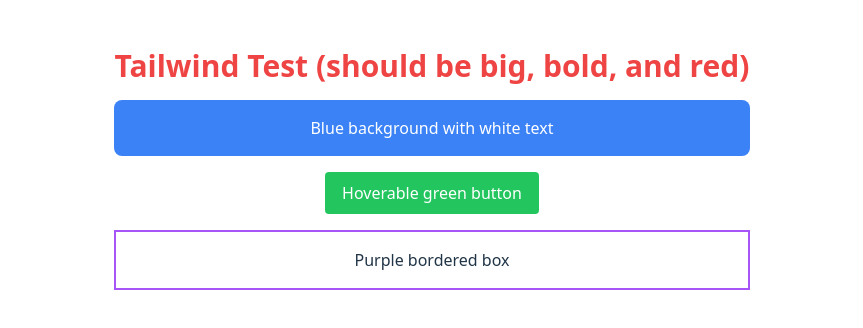
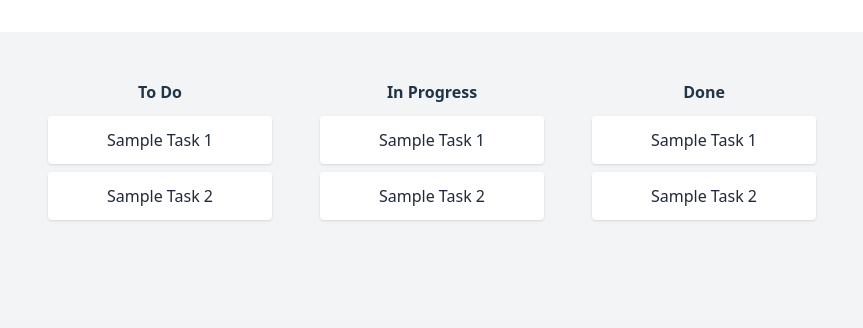
Before and after one commit to dahlia276/Task-Manager, a Vue app: page / in a window 1280 px wide. Shown: the top 328 px of the page, without its empty margins (208-1071 px from the left). Built offline with nearby package versions, Linux system fonts and the light colour scheme.

Commit message:
feat: update app.vue

```diff
--- a/src/App.vue
+++ b/src/App.vue
@@ -1,24 +1,11 @@
 <script setup lang="ts">
-
+import Board from './components/Board.vue'
 </script>
 
 <template>
-  <div class="p-4 min-h-screen">
-    <!-- Test Elements -->
-    <h1 class="text-3xl font-bold text-red-500 mb-4">
-      Tailwind Test (should be big, bold, and red)
-    </h1>
-
-    <div class="p-4 bg-blue-500 text-white rounded-lg mb-4">
-      Blue background with white text
-    </div>
-
-    <button class="px-4 py-2 bg-green-500 hover:bg-green-600 text-white rounded">
-      Hoverable green button
-    </button>
-
-    <div class="mt-4 p-4 border-2 border-purple-500">
-      Purple bordered box
-    </div>
+  <div class="app min-h-screen bg-gray-100">
+    <main class="container mx-auto p-4">
+      <Board />
+    </main>
   </div>
 </template>
```
